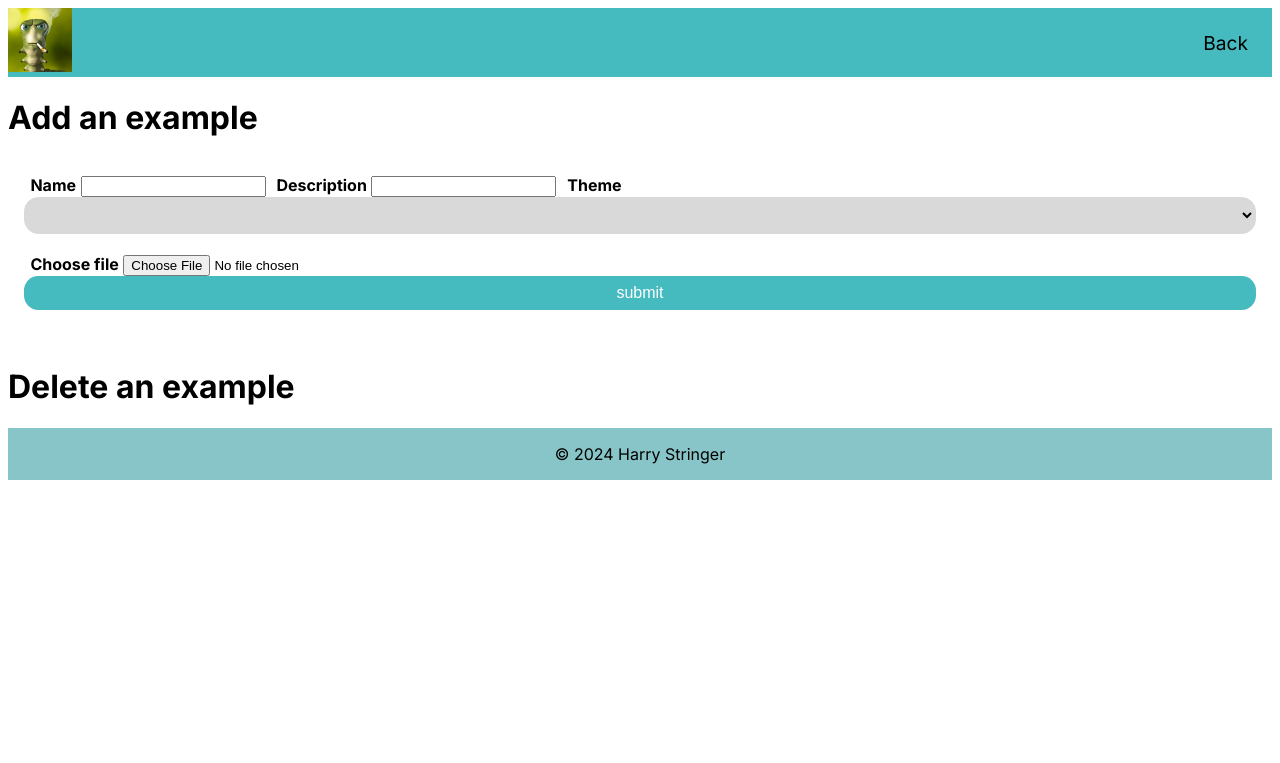
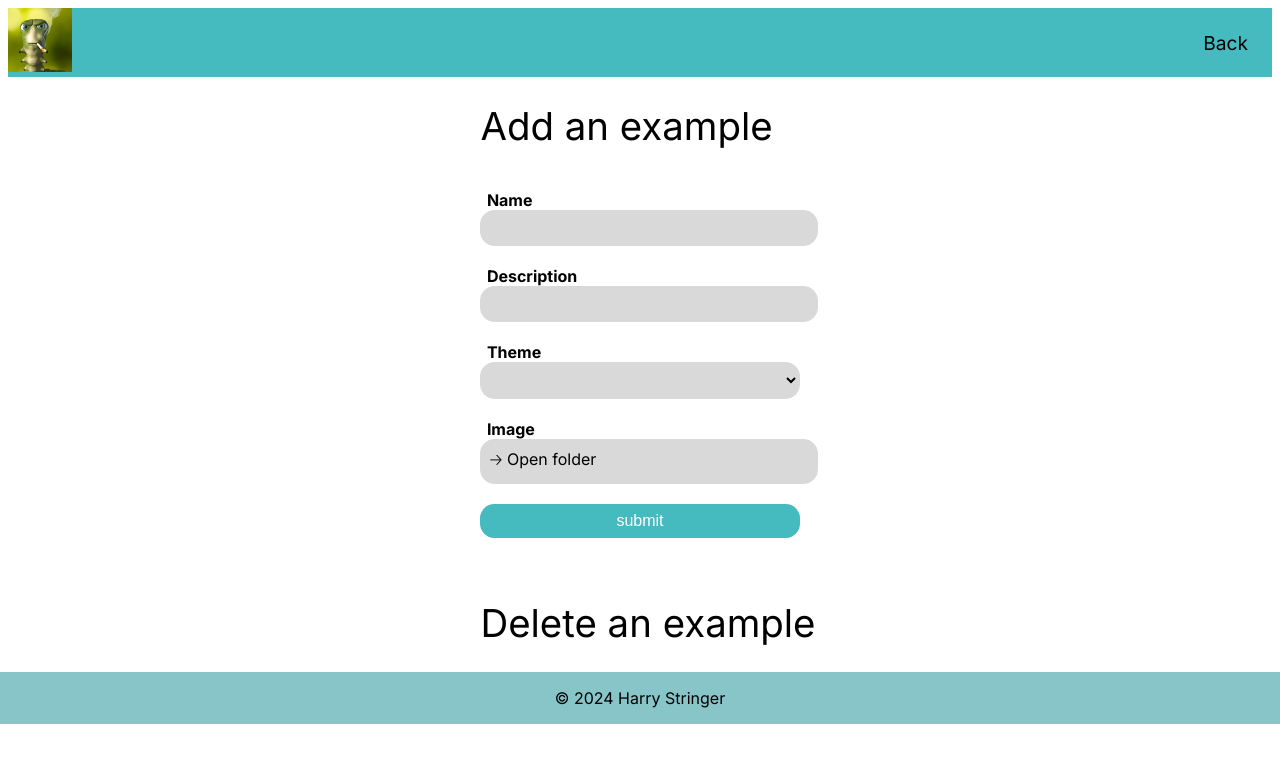
Before and after one commit to waimea-hwstringer/200assessment, a PHP site: page /form-example.php in a window 1280 px wide. Shown: the top 763 px of the page. Run offline with PHP 8.4, Linux system fonts and the light colour scheme; data that the repository does not hold is empty.

Commit message:
tonne of work

```diff
--- a/site/css/styles.css
+++ b/site/css/styles.css
@@ -1,7 +1,21 @@
 @import url('https://fonts.googleapis.com/css2?family=Inter:ital,opsz,wght@0,14..32,100..900;1,14..32,100..900&display=swap');
+
+
+@media only screen and (min-width: 600px){
+    .contents {
+        max-width: 45rem;
+        justify-self: center;
+        align-self: center;
+        justify-content: center;
+        align-items: center;
+    }
+}
 
 body {
     font-family: "Inter", sans-serif;
+    display: flex;
+    flex-direction: column;
+    align-items: center;
 }
 
 /*INDEX*******************************************************************************/
@@ -13,6 +27,7 @@ header {
     align-items: center;
     justify-content: space-between;
     background-color: rgba(69, 186, 191, 1);
+    width: 100%;
 }
 
 header > * {
@@ -96,6 +111,24 @@ form label {
     margin-left: 0.4rem;
 }
 
+.uploadFileButton {
+    cursor: pointer;
+    display: block;
+    font-size: 1rem;
+    width: 100%;
+    padding: 0.5rem;
+    margin-bottom: 20px;
+    border: 1px solid rgb(217, 217, 217);
+    border-radius: 0.9rem;
+    background-color: rgb(217, 217, 217);
+    margin-left: 0rem;
+    font-weight: 400;
+}
+
+input[type="file"] {
+    display: none;
+}
+
 form input[type="text"],
 form input[type="password"],
 form input[type="email"],
@@ -111,6 +144,23 @@ form input[type="submit"] {
     border: 1px solid rgb(217, 217, 217);
     border-radius: 0.9rem;
     background-color: rgb(217, 217, 217);
+}
+
+textarea {
+    display: block;
+    font-size: 1rem;
+    width: 100%;
+    padding: 0.5rem;
+    margin-bottom: 20px;
+    border: 1px solid rgb(217, 217, 217);
+    border-radius: 0.9rem;
+    background-color: rgb(217, 217, 217);
+    font-family: "Inter", sans-serif;
+}
+
+.textBelow {
+    margin-left: 0rem;
+    margin-bottom: 0rem;
 }
 
 form input[type="submit"] {
@@ -129,6 +179,34 @@ form input[type="submit"]:hover {
 
 /*The text at the top of the admin login page is defined by the class .formHead which can be found on line 82 under the ORDER FORM scetion*/
 
+
+/*ADMIN*INDEX*******************************************************************************/
+
+.adminHead {
+    font-weight: 400;
+    font-size: 2.4rem;
+    margin-left: 1rem;
+}
+
+#orderList {
+    margin-bottom: 3rem;
+}
+
+#adminButtons a {
+    background: rgba(69, 186, 191, 1);
+    color: #fff;
+    border: none;
+    cursor: pointer;
+    transition: background 0.3s;
+    display: block;
+    font-size: 1rem;
+    padding: 0.5rem;
+    border-radius: 0.9rem;
+    text-decoration: none;
+    margin-bottom: 1.5rem;
+    text-align: center;
+}
+
 /*FOOTER*******************************************************************************/
 
 footer {
@@ -136,4 +214,5 @@ footer {
     justify-content: center;
     background-color: rgba(135, 197, 200, 1);
     padding: 1rem;
+    width: 100%;
 }
--- a/site/form-example.php
+++ b/site/form-example.php
@@ -55,15 +55,15 @@ consoleLog($examples);
 //********************************************************************************** */
 ?>
 
-<h1>Add an example</h1>
+<h1 class="adminHead">Add an example</h1>
 
 <form method="post" action="add-example.php" enctype="multipart/form-data">
 
     <label>Name</label>
-    <input name="name">
+    <input name="name" type="text" required>
 
     <label>Description</label>
-    <input name="description">
+    <input name="description" type="text" required>
 
     <label>Theme</label>
     <select name="theme" required>
@@ -74,15 +74,16 @@ consoleLog($examples);
         ?>
     </select>
 
-    <label>Choose file</label>
-    <input type="file" name="image" accept="image/*" required>
+    <label>Image</label>
+    <label for="file-upload" class="uploadFileButton">🡢 Open folder</label>
+    <input id="file-upload" type="file" name="image" accept="image/*" required/>
 
     <input type="submit" value="submit">
 
 </form>
 
+<h1 class="adminHead">Delete an example</h1>
 
-<h1>Delete an example</h1>
 <section class="examples">
     <?php
     foreach($examples as $example) {
--- a/site/form-order.php
+++ b/site/form-order.php
@@ -100,7 +100,7 @@ $flavours = explode(',', $matches);
     </select>
 
     <label>Description of what you'd like</label>
-    <input name="note" type="text" required>
+    <textarea name="note" type="text" required class="largeTextInput"></textarea>
 
     <label>Theme</label>
     <select name="theme" required>
@@ -117,7 +117,7 @@ $flavours = explode(',', $matches);
     <label>Address</label>
     <input name="address" type="text" required>
 
-    <label>Delivery</label>
+    <label class="textBelow">Delivery</label>
     <p>We offer deliveries throughout Nelson for an additional $20 cost. After we have contacted you to confirm your order you can indicate whether or not you would like your cake to be delivered.</p>
 
     <input type="submit" value="submit" required>
--- a/site/index-admin.php
+++ b/site/index-admin.php
@@ -45,7 +45,7 @@ catch (PDOException $e) {
 //See what we got back
 consoleLog($bookings);
 
-echo '<h1>Admin list of Orders</h1>';
+echo '<h1 class="adminHead">Admin list of Orders</h1>';
 
 echo '<section id="orderList">';
 
@@ -82,7 +82,6 @@ echo '</section>';
 
 echo '<section id="adminButtons">';
     echo '<a href="form-theme.php">Edit Themes</a>';
-    echo '<br>';
     echo '<a href="form-example.php">Edit Examples</a>';
 echo '</section>';
 
--- a/site/index.php
+++ b/site/index.php
@@ -47,6 +47,8 @@ consoleLog($themes);
 
 ?>
 
+<section class="contents">
+
     <div id="heroImage">
         <h1><?= SITE_NAME ?></h1>
     </div>
@@ -89,6 +91,7 @@ consoleLog($themes);
             }
         ?>
     </section>
+</section>
 
 <?php
 include 'partials/bottom.php';
--- a/site/login.php
+++ b/site/login.php
@@ -3,7 +3,7 @@ require '_functions.php';
 include 'partials/top.php';
 ?>
 
-<h1>Signing in</h1>
+<h1 class="formHead">Admin log in</h1>
 
 <?php
 
@@ -36,7 +36,8 @@ if ($username == $admin['username'] && $password == $admin['password']) {
 }
 
 else {
-    echo 'Incorrect Username or Password';
+    echo 'Incorrect Username or Password.';
+    echo '<p>Click <a href="form-admin.php">here</a> to try again.';
 }
 
 include 'partials/bottom.php';
```
Also changed, not shown: docs/Development.md (+25 -13 lines), site/form-theme.php (+4 -4 lines), 3 other files. Lines whose indentation alone changed are shown as unchanged.
